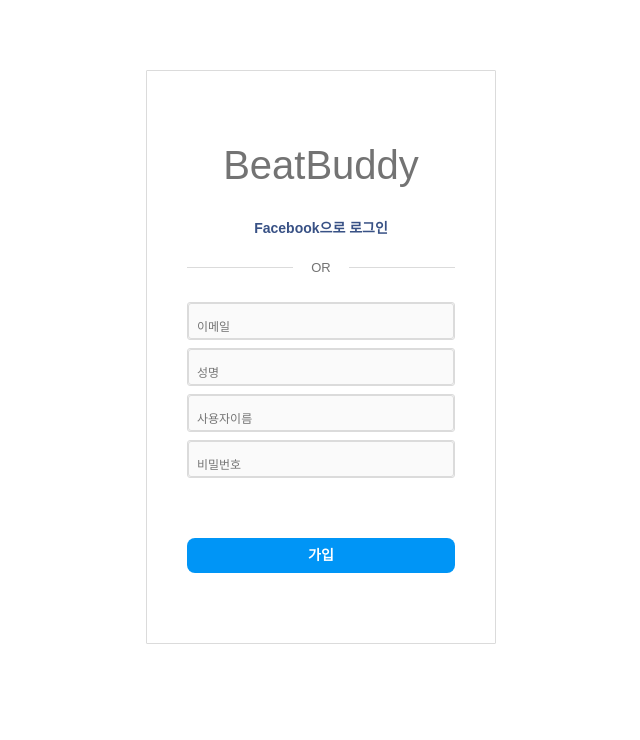
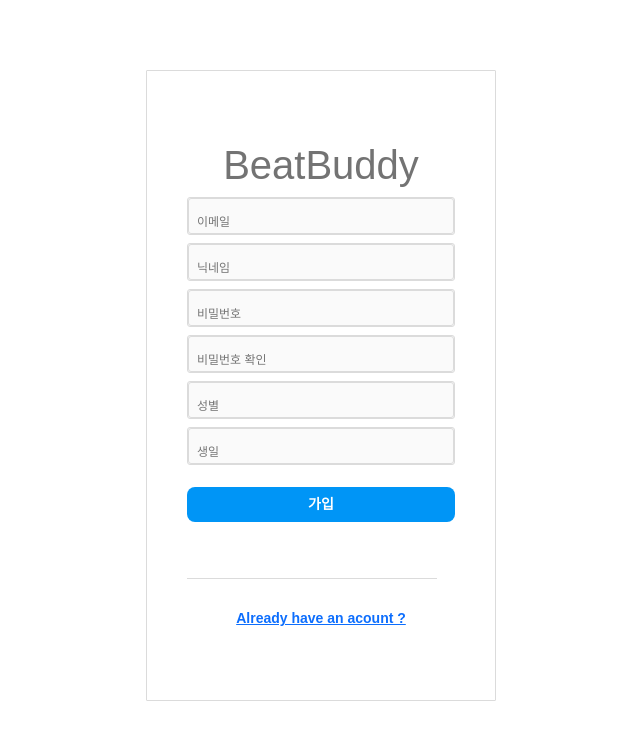
Before and after one commit to kzoou2/BB_Frontend, a React (Create React App) app: page /signUp in a window 1280 px wide. Shown: the top 740 px of the page, without its empty margins (319-959 px from the left). Built offline with nearby package versions, Linux system fonts and the light colour scheme.

Commit message:
- Login 및 SignUp 작업

```diff
--- a/package.json
+++ b/package.json
@@ -5,6 +5,7 @@
   "homepage": "https://kzoou2.github.io/BB_Frontend",
   "dependencies": {
     "@babel/plugin-proposal-private-property-in-object": "^7.21.11",
+    "@react-oauth/google": "^0.12.1",
     "@testing-library/jest-dom": "^5.17.0",
     "@testing-library/react": "^13.4.0",
     "@testing-library/user-event": "^13.5.0",
--- a/src/pages/Login.js
+++ b/src/pages/Login.js
@@ -1,41 +1,68 @@
 import React, { useState } from 'react';
 import { PC, Mobile } from '../components/Responsive';
+import { Link, useNavigate } from 'react-router-dom';
 import '../style/css/Login.css';
-import { func } from 'prop-types';
+import {GoogleLogin} from "@react-oauth/google";
+import {GoogleOAuthProvider} from "@react-oauth/google";
+import axios from 'axios';
+
 
 function Login({ isLogin, setIsLogin }) {
 
-    const [userid, setUserid] = useState("");
+    const [email, setEmail] = useState("");
     const [password, setPassword] = useState("");
-    const [inputValue, setInputValue] = useState("");
+    const [errorMessage, setErrorMessage] = useState("");
+    const navigate = useNavigate();
 
 
     function onChange(event) {
-        if (event.target.name === "userid") {
-            setUserid(event.target.value)
+        if (event.target.name === "email") {
+            setEmail(event.target.value)
         } else if (event.target.name === "password") {
             setPassword(event.target.value)
         }
     };
 
-    // async function onSubmit(event){
-    //     event.preventDefault();
+    const clientId = '293049760557-j0ki70fdjtfcltgd712dtghlf8gntq33.apps.googleusercontent.com'
 
+    async function onSubmit(event){
+        event.preventDefault();
 
-    //     const newErrorMessages = []
-    //     if (userid === "") {
-    //         newErrorMessages.push("아이디를 입력하세요.");
-    //     }
-    //     if (password === "") {
-    //         newErrorMessages.push("비밀번호를 입력하세요.");
-    //     }
+        const newErrorMessages = [];
+        if (email === "") {
+            newErrorMessages.push("이메일을 입력하세요.");
+        }
+        if (password === "") {
+            newErrorMessages.push("비밀번호를 입력하세요.");
+        }
 
-    //     setErrorMessage(newErrorMessages);
+        setErrorMessage(newErrorMessages);
 
-    //     if (newErrorMessages.length === 0 ) {
+        if (newErrorMessages.length === 0 ){
+            try{
+                const result = await axios.post("http://localhost:8080/login",{
+                    email: email,
+                    password: password
+                })
 
-    //     }
-    // }
+                if (result.status === 200){
+                    console.log(result)
+                        console.log("로그인 성공:", result);
+                        setIsLogin(true);
+                        navigate("/");
+                    }
+                } catch(error){
+                    if (error.response && error.response.data){
+                        setErrorMessage([error.response.data]);
+                        setEmail("");
+                        setPassword("");
+                    } else{
+                        console.log("로그인 실패:",error);
+                    }
+                }
+            }
+        }
+
 
     return (
         <div>
@@ -44,34 +71,52 @@
                     <div className='content'>
                         <h1>BeatBuddy</h1>
                         <div>
-                            {/* <form > */}
-                            <form className='content__form'>
+                            <form  className='content__form'  onSubmit={onSubmit}>
                                 <div className='content__input'>
-                                    <label htmlFor='userid'>
-                                        <input onChange={onChange} type='text' id='userid' name='userid' placeholder='전화번호, 사용자 이름 또는 이메일'></input>
+                                    {errorMessage.length > 0 &&
+                                        (<div className="alert alert-danger" role="alert">
+                                            {errorMessage.map((message, index) => (<div key={index}>{message}</div>))}
+                                        </div>)
+                                    }
+
+                                    <label className='form-lable'  htmlFor='email'>
+                                        <input onChange={onChange} type='email' id='email' name='email' placeholder='이메일'></input>
                                         {/* <span>전화번호, 사용자 이름 또는 이메일 </span> */}
                                     </label>
                                     <label className="form-label" htmlFor="password">
-                                        <input onChange={onchange} type='password' id='password' name='password' placeholder='비밀번호' autoComplete='current-password' />
+                                        <input onChange={onChange} type='password' id='password' name='password' placeholder='비밀번호' autoComplete='current-password' />
                                         {/* <span>Password</span> */}
                                     </label>
                                 </div>
-                                <button type="sumbit"><b>Login</b></button>
+
+                                <button type="submit"><b>Login</b></button>
                                 <br />
                             </form>
                         </div>
 
-                        <div class="content__or-text">
+                        <div className="content__or-text">
                             <span></span>
                             <span> or </span>
                             <span></span>
                         </div>
 
-                        <div class="content__forgot-buttons">
+
+                        <div className="content__forgot-buttons">
                             <button>
-                                <span>Log in with Facebook</span>
+                                <GoogleOAuthProvider clientId={clientId}>
+                                        <GoogleLogin
+                                            onSuccess={(res) => {
+                                                console.log(res);
+                                            }}
+                                            onFailure={(err) => {
+                                                console.log(err);
+                                            }}
+                                        />
+                                </GoogleOAuthProvider>
                             </button>
-                            <button>비밀번호를 잊으셨나요?</button>
+                            <div className="content__forgot-buttons">
+                                <button><Link to="/signup"> <span>Don't have an account? Sign up</span> </Link></button>
+                            </div>
                         </div>
                     </div>
                 </div>
@@ -83,34 +128,52 @@
                         <div className='content'>
                             <h1>BeatBuddy</h1>
                             <div>
-                            {/* <form > */}
-                            <form className='content__form'>
+                                <form  className='content__form'  onSubmit={onSubmit}>
                                     <div className='content__input'>
-                                    <label className='form-label' htmlFor='userid'>
-                                        <input onChange={onChange} type='text' id='userid' name='userid' placeholder='전화번호, 사용자 이름 또는 이메일'></input>
+                                        {errorMessage.length > 0 &&
+                                            (<div className="alert alert-danger" role="alert">
+                                                {errorMessage.map((message, index) => (<div key={index}>{message}</div>))}
+                                            </div>)
+                                        }
+
+                                        <label className='form-lable'  htmlFor='email'>
+                                            <input onChange={onChange} type='email' id='email' name='email' placeholder='이메일'></input>
                                             {/* <span>전화번호, 사용자 이름 또는 이메일 </span> */}
                                         </label>
                                         <label className="form-label" htmlFor="password">
-                                        <input onChange={onchange} type='password' id='password' name='password' placeholder='비밀번호' autoComplete='current-password' />
+                                            <input onChange={onChange} type='password' id='password' name='password' placeholder='비밀번호' autoComplete='current-password' />
                                             {/* <span>Password</span> */}
                                         </label>
                                     </div>
-                                <button type="sumbit"><b>Login</b></button>
+
+                                    <button type="submit"><b>Login</b></button>
                                     <br />
                                 </form>
                             </div>
 
-                        <div class="content__or-text">
+                            <div className="content__or-text">
                                 <span></span>
                                 <span> or </span>
                                 <span></span>
                             </div>
 
-                        <div class="content__forgot-buttons">
+
+                            <div className="content__forgot-buttons">
                                 <button>
-                                <span>Log in with Facebook</span>
+                                    <GoogleOAuthProvider clientId={clientId}>
+                                            <GoogleLogin
+                                                onSuccess={(res) => {
+                                                    console.log(res);
+                                                }}
+                                                onFailure={(err) => {
+                                                    console.log(err);
+                                                }}
+                                            />
+                                    </GoogleOAuthProvider>
                                 </button>
-                            <button>비밀번호를 잊으셨나요?</button>
+                                <div className="content__forgot-buttons">
+                                    <button><Link to="/signup"> <span>Don't have an account? Sign up</span> </Link></button>
+                                </div>
                             </div>
                         </div>
                     </div>
--- a/src/pages/SignUp.js
+++ b/src/pages/SignUp.js
@@ -1,23 +1,33 @@
 import React, { useState } from 'react';
+import axios from "axios";
+import { Link, useNavigate } from "react-router-dom";
 import { PC, Mobile } from '../components/Responsive';
 import '../style/css/Login.css';
 
 function SignUp() {
     const [email, setEmail] = useState("");
-    const [username, setUsername] = useState("");
-    const [userid, setUserid] = useState("");
+    const [nickname, setNickname] = useState("");
     const [password, setPassword] = useState("");
+    const [passwordConfirm, setPasswordConfirm ] = useState("");
+    const [gender, setGender] = useState("");
+    const [birth, setBirth] = useState("");
     const [errorMessage, setErrorMessage] = useState([]);
+    const navigate = useNavigate();
+
 
     function onChange(event) {
-        if (event.target.name === "username") {
-            setUsername(event.target.value)
-        } else if (event.target.name === "userid") {
-            setUserid(event.target.value)
+        if (event.target.name === "nickname") {
+            setNickname(event.target.value)
         } else if (event.target.name === "email") {
             setEmail(event.target.value)
         } else if (event.target.name === " password") {
             setPassword(event.target.value)
+        } else if (event.target.name === " passwordConfirm"){
+            setPasswordConfirm(event.target.value)
+        } else if (event.target.name === " gender"){
+            setGender(event.target.value)
+        } else if (event.target.name === "birth"){
+            setBirth(event.target.value)
         }
     }
 
@@ -25,48 +35,56 @@
         event.preventDefault();
 
         const newErrorMessages = [];
-        if (username === "") {
-            newErrorMessages.push("")
-        }
-        if (userid === "") {
-            newErrorMessages.push("")
+        if (nickname === "") {
+            newErrorMessages.push("");
         }
         if (password === "") {
-            newErrorMessages.push("")
+            newErrorMessages.push("비밀번호는 필수 입력 항목입니다.");
+        }
+        if (passwordConfirm === "") {
+            newErrorMessages.push("비밀번호 확인은 필수 입력 항목입니다.");
         }
         if (email === "") {
-            newErrorMessages.push("")
+            newErrorMessages.push("이메일은 필수 입력 항목입니다.")
         }
+        if (gender === "") {
+            newErrorMessages.push("성별은 필수 입력 항목입니다.")
+        }
+        if (birth === "") {
+            newErrorMessages.push("생일은 필수 입력 항목입니다.")
+        }
+
 
         setErrorMessage(newErrorMessages);
 
-        // if(newErrorMessages.length === 0 ) {
-        //     try {
-        //         const result = await axios.post("http://localhost:8080",{
-        //             email:
-        //             username:
-        //             userid:
-        //             password:
-        //         })
-        //         if(result.status === 200 ){
-        //             Navigate("/")
-        //         }
-        //     } catch(error){
-        //         //console.log(error.response.data);
-        //         if (error.response && error.response.data) {
-        //             // 서버에서 반환한 에러메세지 출력
-        //             // alert(error.response.data);
-        //             setErrorMessage([error.response.data]);
-        //             setUsername("")
-        //             setUserid("")
-        //             setPassword("")
-        //             setPasswordConfirm("")
-        //             setEmail("")
-        //         } else {
-        //             console.log(error);
-        //         }
-        //     }
-        // }
+        if(newErrorMessages.length === 0 ) {
+            try {
+                const result = await axios.post("http://localhost:8080//sign-up",{
+                    email: email,
+                    nickname: nickname,
+                    password: password,
+                    passwordConfirm: passwordConfirm,
+                    gender: gender,
+                    birth: birth
+                })
+                if(result.status === 200 ){
+                    console.log("가입 성공:", result);
+                    navigate("/login")
+                }
+            } catch(error){
+                if (error.response && error.response.data) {
+                    setErrorMessage([error.response.data]);
+                    setNickname("")
+                    setPassword("")
+                    setEmail("")
+                    setPasswordConfirm("")
+                    setBirth("")
+                    setBirth("")
+                } else {
+                    console.log("가입 실패:", error);
+                }
+            }
+        }
     }
 
     return (
@@ -75,83 +93,100 @@
                 <div className='container' >
                     <div className='content'>
                         <h1>BeatBuddy</h1>
+
                         <div>
-                            <div className='content__forgot-buttons'>
-                                <button>
-                                    <span><b> Facebook으로 로그인 </b></span>
+                            <form className='content__form' onSubmit={onSubmit}>
+                                <div className='content__input'>
+                                    {errorMessage.length > 0 &&
+                                        (<div className="alert alert-danger" role="alert">
+                                            {errorMessage.map((message, index) => (<div key={index}>{message}</div>))}
+                                        </div>)
+                                    }
+                                    <label className='form-label' htmlFor='email'>
+                                        <input onChange={onChange} value={email} type='email' id="email" name='email' placeholder='이메일'></input>
+                                    </label>
+
+                                    <label className='form-label' htmlFor='username'>
+                                        <input onChange={onChange} type='text' id="nickname" name='nickname' placeholder='닉네임' ></input>
+                                    </label>
+
+                                    <label className='form-label' htmlFor='password'>
+                                        <input onChange={onChange} type="password" id="password" name="password" placeholder="비밀번호" ></input>
+                                    </label>
+                                    <label className='form-label' htmlFor='passwordComfirm'>
+                                        <input onChange={onChange} type="passwordComfirm" id="passwordComfirm" name="passwordComfirm" placeholder="비밀번호 확인"></input>
+                                    </label>
+                                    <label className='form-label' htmlFor='gender'>
+                                        <input onChange={onChange} type="text" id="gender" name="gender" placeholder="성별"></input>
+                                    </label>
+                                    <label className='form-label' htmlFor='birth'>
+                                        <input onChange={onChange} type="text" id="birth" name="birth" placeholder="생일"></input>
+                                    </label>
+
+                                </div>
+                                <button type='submit'><b>가입</b></button>
+
+                                <br/>
+                            </form>
+                            <div className="content__or-text">
+                                <span></span>
+                                <span></span>
+                            </div>
+
+                            <div className="content__forgot-buttons">
+                                <button> <Link to ='/login'>
+                                    <span>Already have an acount ?</span> </Link>
                                 </button>
                             </div>
+                        </div>
 
-                            <div className='content__or-text'>
-                                <span></span>
-                                <span> or </span>
-                                <span></span>
-                            </div>
-                            <br />
+                    </div>
+                </div>
 
-                            <form className='content__form'>
+            </PC>
+
+            <Mobile>
+                <div className='container' >
+                    <div className='content'>
+                        <h1>BeatBuddy</h1>
+
+                        <div>
+                            <form className='content__form' onSubmit={onSubmit}>
                                 <div className='content__input'>
+                                    {errorMessage.length > 0 &&
+                                        (<div className="alert alert-danger" role="alert">
+                                            {errorMessage.map((message, index) => (<div key={index}>{message}</div>))}
+                                        </div>)
+                                    }
                                     <label className='form-label' htmlFor='email'>
-                                        <input onChange={onChange} type="email" id="email" name="email" placeholder="이메일" ></input>
+                                        <input onChange={onChange} value={email} type='email' id="email" name='email' placeholder='이메일'></input>
                                     </label>
 
                                     <label className='form-label' htmlFor='username'>
                                         <input onChange={onChange} type='text' id="username" name='username' placeholder='성명' ></input>
                                     </label>
 
-                                    <label className='form-label' htmlFor='userid'>
-                                        <input onChange={onChange} value={userid} type='text' id="userid" name='userid' placeholder='사용자이름 '></input>
+                                    <label className='form-label' htmlFor='password'>
+                                        <input onChange={onChange} type="password" id="password" name="password" placeholder="비밀번호" ></input>
                                     </label>
-                                    <label className='form-label' htmlFor='password'>
-                                        <input onChange={onChange} type="password" id="password" name="password" placeholder="비밀번호" autoComplete="new-password"></input>
-                                    </label>
+
                                 </div>
-                                <br />
                                 <button type='submit'><b>가입</b></button>
+
+                                <br/>
                             </form>
-                        </div>
-                    </div>
-                </div>
-            </PC>
+                            <div className="content__or-text">
+                                <span></span>
+                                <span></span>
+                            </div>
 
-            <Mobile>
-                <div className='container'>
-                    <div className='content'>
-                        <h1>BeatBuddy</h1>
-                        <div>
-                            <div className='content__forgot-buttons'>
-                                <button>
-                                    <span><b> Facebook으로 로그인 </b></span>
+                            <div className="content__forgot-buttons">
+                                <button> <Link to ='/login'>
+                                    <span>Already have an acount ?</span> </Link>
                                 </button>
                             </div>
+                        </div>
 
-                            <div className='content__or-text'>
-                                <span></span>
-                                <span> or </span>
-                                <span></span>
-                            </div>
-                            <br />
-
-                            <form className='content__form'>
-                                <div className='content__input'>
-                                    <label className='form-label' htmlFor='email'>
-                                        <input onChange={onChange} type="email" id="email" name="email" placeholder="이메일" ></input>
-                                    </label>
-
-                                    <label className='form-label' htmlFor='username'>
-                                        <input onChange={onChange} type='text' id="username" name='username' placeholder='성명' ></input>
-                                    </label>
-                                    <label className='form-label' htmlFor='userid'>
-                                        <input onChange={onChange} value={userid} type='text' id="userid" name='userid' placeholder='사용자이름 '></input>
-                                    </label>
-                                    <label className='form-label' htmlFor='password'>
-                                        <input onChange={onChange} type="password" id="password" name="password" placeholder="비밀번호" autoComplete="new-password"></input>
-                                    </label>
-                                </div>
-                                <br />
-                                <button type='submit'><b>가입</b></button>
-                            </form>
-                        </div>
                     </div>
                 </div>
             </Mobile>
```
Also changed, not shown: 1 other file (tests, documents, lock files or other folders). Lines whose indentation alone changed are shown as unchanged.
